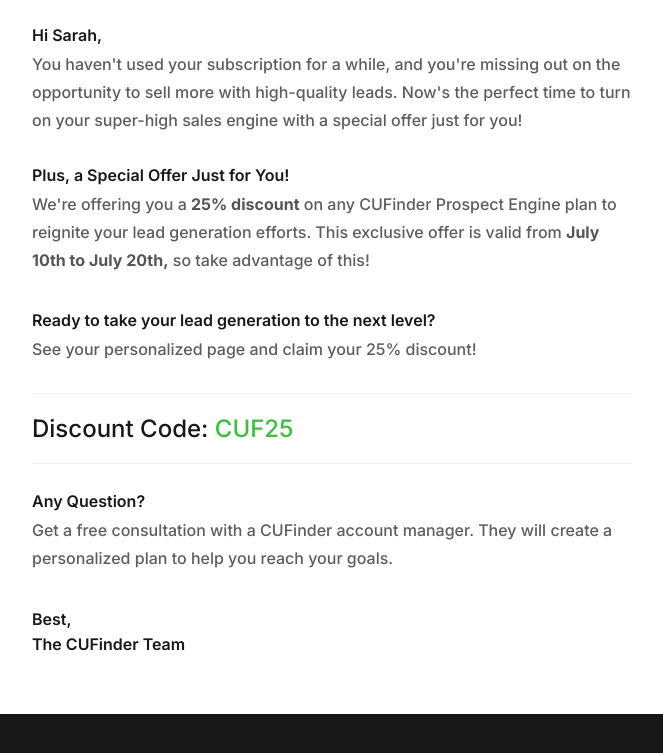
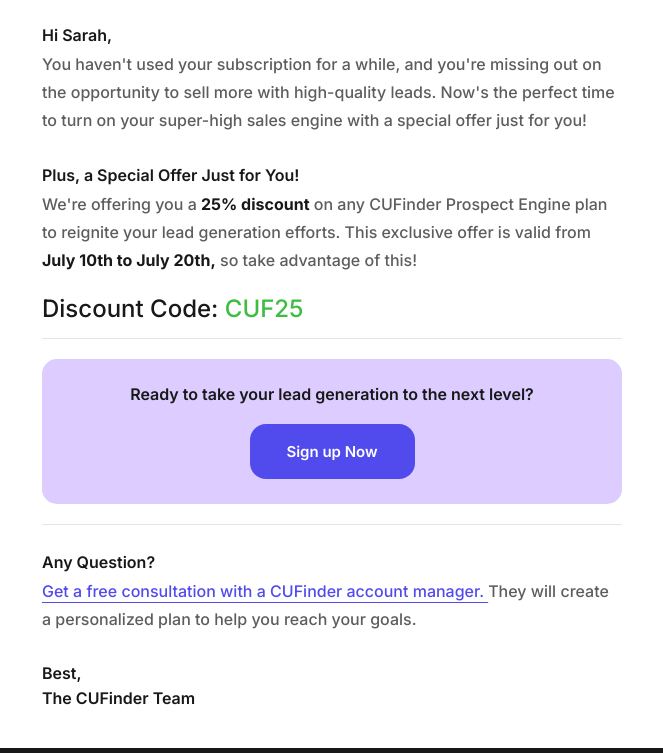
Before and after one commit to ahmad-666/cuf-email-template, a plain HTML site: page index.html in a window 1280 px wide. Shown: the part 308-1061 px from the top of the page, without its empty margins (308-971 px from the left). Drawn offline with Linux system fonts and the light colour scheme; grey boxes are pictures that could not be loaded.

Commit message:
revision v1

```diff
--- a/index.html
+++ b/index.html
@@ -12,8 +12,8 @@
     />
     <style>
       .container {
-        width: 600px !important;
-        max-width: 600px !important;
+        width: 580px !important;
+        max-width: 580px !important;
         margin-left: auto !important;
         margin-right: auto !important;
       }
@@ -52,7 +52,7 @@
             cellspacing="0"
             border="0"
             class="container"
-            style="width: 600px; border-collapse: collapse; border-spacing: 0"
+            style="width: 580px; border-collapse: collapse; border-spacing: 0"
           >
             <tr>
               <td
@@ -177,7 +177,7 @@
             border="0"
             class="container"
             style="
-              width: 600px;
+              width: 580px;
               margin-top: 15px;
               border-collapse: collapse;
               border-spacing: 0;
@@ -253,10 +253,10 @@
                         "
                       >
                         We're offering you a
-                        <strong style="color: #555">25% discount</strong> on any
-                        CUFinder Prospect Engine plan to reignite your lead
+                        <strong style="color: #181818">25% discount</strong> on
+                        any CUFinder Prospect Engine plan to reignite your lead
                         generation efforts. This exclusive offer is valid from
-                        <strong style="color: #555"
+                        <strong style="color: #181818"
                           >July 10th to July 20th,</strong
                         >
                         so take advantage of this!
@@ -270,52 +270,13 @@
                   cellspacing="0"
                   border="0"
                   style="
-                    margin-top: 15px;
+                    margin-top: 20px;
                     border-collapse: collapse;
                     border-spacing: 0;
                   "
                 >
                   <tr>
                     <td>
-                      <h4
-                        style="
-                          font-size: 16px;
-                          margin-bottom: 5px;
-                          font-weight: 600;
-                          color: #181818;
-                        "
-                      >
-                        Ready to take your lead generation to the next level?
-                      </h4>
-                      <span
-                        style="
-                          font-size: 16px;
-                          font-weight: 500;
-                          color: #5d5d5d;
-                          line-height: 1.75;
-                        "
-                      >
-                        See your personalized page and claim your 25% discount!
-                      </span>
-                    </td>
-                  </tr>
-                </table>
-
-                <table
-                  width="100%"
-                  cellpadding="0"
-                  cellspacing="0"
-                  border="0"
-                  style="
-                    margin-top: 30px;
-                    border-collapse: collapse;
-                    border-spacing: 0;
-                    border-top: 1px solid #eee;
-                    border-bottom: 1px solid #eee;
-                  "
-                >
-                  <tr>
-                    <td style="padding-top: 20px; padding-bottom: 20px">
                       <span
                         style="
                           font-size: 24px;
@@ -337,6 +298,73 @@
                     </td>
                   </tr>
                 </table>
+                <table
+                  width="100%"
+                  cellpadding="0"
+                  cellspacing="0"
+                  border="0"
+                  style="
+                    margin-top: 15px;
+                    border-collapse: collapse;
+                    border-spacing: 0;
+                    border-top: 1px solid #e5e5e5;
+                    border-bottom: 1px solid #e5e5e5;
+                  "
+                >
+                  <tr>
+                    <td style="padding-top: 20px; padding-bottom: 20px">
+                      <table
+                        width="100%"
+                        cellpadding="0"
+                        cellspacing="0"
+                        border="0"
+                        style="
+                          border-radius: 15px;
+                          background-color: #dcccff;
+                          border-collapse: collapse;
+                          border-spacing: 0;
+                        "
+                      >
+                        <tr>
+                          <td style="padding: 25px">
+                            <h4
+                              style="
+                                font-size: 16px;
+                                margin: 0px;
+                                font-weight: 600;
+                                color: #181818;
+                                text-align: center;
+                              "
+                            >
+                              Ready to take your lead generation to the next
+                              level?
+                            </h4>
+                            <a
+                              target="_blank"
+                              href="https://dashboard.cufinder.io/auth/signup?utm_source=retarget-email&utm_medium=retarget-email&utm_campaign=prospect-sign-up"
+                              style="
+                                display: block;
+                                margin: 20px auto 0 auto;
+                                width: 125px;
+                                text-align: center;
+                                padding: 18px 20px;
+                                background-color: #514bee;
+                                color: white;
+                                border-radius: 16px;
+                                font-size: 15px;
+                                font-weight: 600;
+                                text-decoration: none;
+                              "
+                            >
+                              Sign up Now
+                            </a>
+                          </td>
+                        </tr>
+                      </table>
+                    </td>
+                  </tr>
+                </table>
+
                 <table
                   width="100%"
                   cellpadding="0"
@@ -368,7 +396,14 @@
                           line-height: 1.75;
                         "
                       >
-                        Get a free consultation with a CUFinder account manager.
+                        <a
+                          target="_blank"
+                          href="https://calendly.com/sales-team-0hk/schedule-a-demo"
+                          style="color: #514bee; text-underline-offset: 5px"
+                        >
+                          Get a free consultation with a CUFinder account
+                          manager.
+                        </a>
                         They will create a personalized plan to help you reach
                         your goals.
                       </span>
@@ -381,7 +416,7 @@
                   cellspacing="0"
                   border="0"
                   style="
-                    margin-top: 0px;
+                    margin-top: 30px;
                     border-collapse: collapse;
                     border-spacing: 0;
                   "
@@ -391,6 +426,7 @@
                       <h6
                         style="
                           font-size: 16px;
+                          margin-top: 0px;
                           margin-bottom: 5px;
                           font-weight: 600;
                           color: #181818;
@@ -552,7 +588,7 @@
             border="0"
             style="
               width: 100%;
-              margin-top: 60px;
+              margin-top: 40px;
               border-collapse: collapse;
               border-spacing: 0;
             "
@@ -565,7 +601,7 @@
                   border="0"
                   class="container"
                   style="
-                    width: 600px;
+                    width: 580px;
                     border-collapse: collapse;
                     border-spacing: 0;
                   "
```
